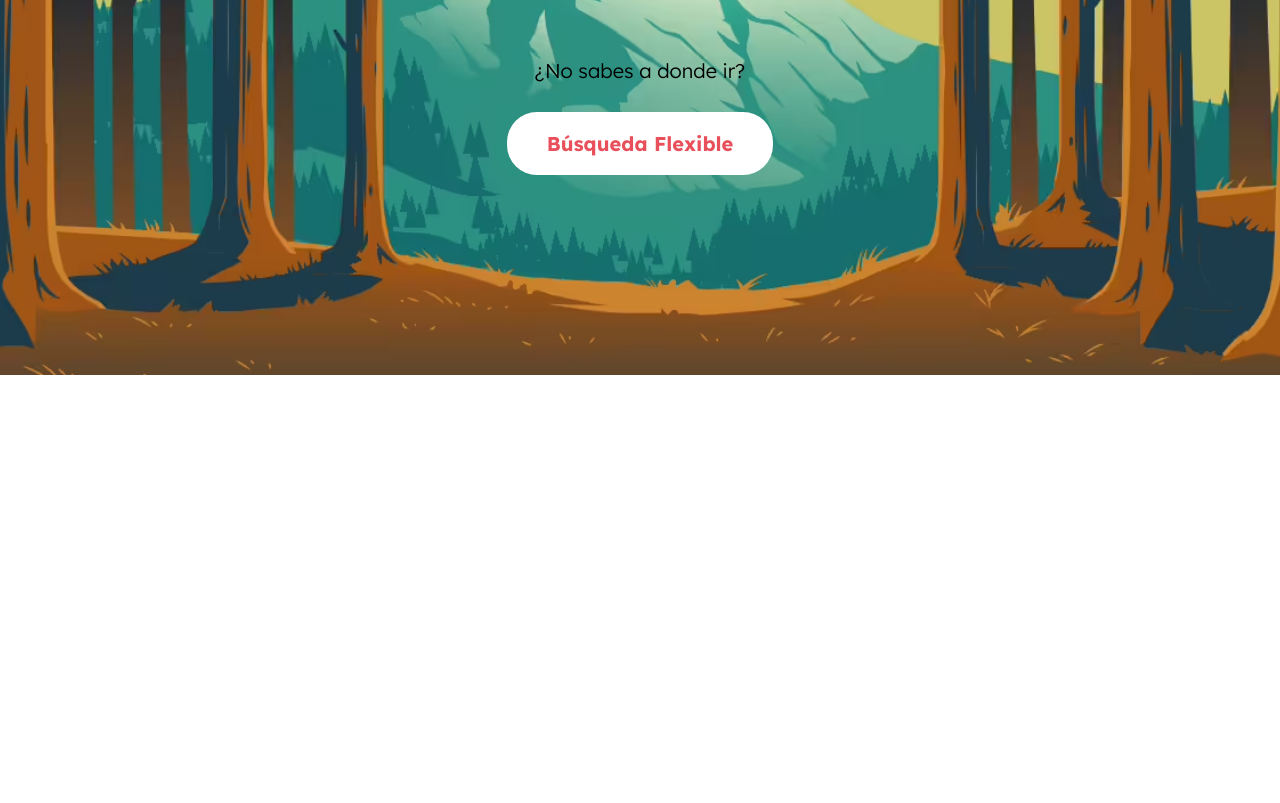
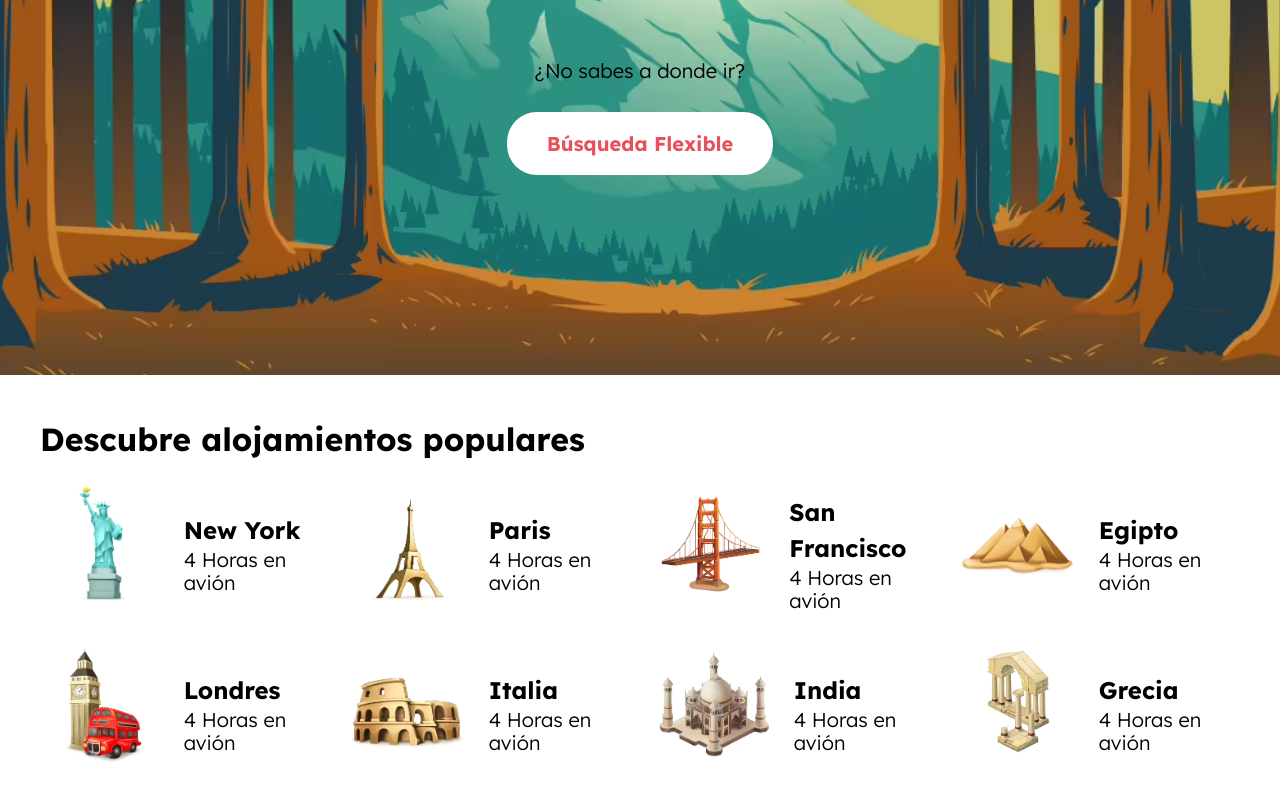
Before and after one commit to ManuelSA97/bnbcopy, a website: page index.html in a window 1280 px wide. Shown: the part 404-1207 px from the top of the page. Before the commit the page ends 800 px from the top, so only its background shows below. Drawn offline with Linux system fonts and the light colour scheme.

Commit message:
Finalizacion de la seccion destinos

```diff
--- a/index.html
+++ b/index.html
@@ -56,9 +56,92 @@
         <div class="header__busqueda contenedor">
             <p class="header__busqueda-label">¿No sabes a donde ir?</p>
             <a href="#" class="header__busqueda-boton">Búsqueda Flexible</a>
+        </div>
+    </header>
 
-        </div>
+    <section class="destinos contenedor seccion">
+        <h2 class="destinos__heading">Descubre alojamientos populares</h2>
+        <ul class="destinos__grid">
+            <li class="destino">
+                <div class="destino__imagen">
+                    <img src="/build/img/icono_destino_1.avif" alt="imagen destino">
+                </div>
+                <div class="destino__informacion">
+                    <h3 class="destino__nombre">New York</h3>
+                    <p class="destino__distancia">4 Horas en avión</p>
+                </div>
+            </li> <!--Fin destino-->
 
-    </header>
+            <li class="destino">
+                <div class="destino__imagen">
+                    <img src="/build/img/icono_destino_2.avif" alt="imagen destino">
+                </div>
+                <div class="destino__informacion">
+                    <h3 class="destino__nombre">Paris</h3>
+                    <p class="destino__distancia">4 Horas en avión</p>
+                </div>
+            </li> <!--Fin destino-->
+
+            <li class="destino">
+                <div class="destino__imagen">
+                    <img src="/build/img/icono_destino_3.avif" alt="imagen destino">
+                </div>
+                <div class="destino__informacion">
+                    <h3 class="destino__nombre">San Francisco</h3>
+                    <p class="destino__distancia">4 Horas en avión</p>
+                </div>
+            </li> <!--Fin destino-->
+
+            <li class="destino">
+                <div class="destino__imagen">
+                    <img src="/build/img/icono_destino_4.avif" alt="imagen destino">
+                </div>
+                <div class="destino__informacion">
+                    <h3 class="destino__nombre">Egipto</h3>
+                    <p class="destino__distancia">4 Horas en avión</p>
+                </div>
+            </li> <!--Fin destino-->
+
+            <li class="destino">
+                <div class="destino__imagen">
+                    <img src="/build/img/icono_destino_5.avif" alt="imagen destino">
+                </div>
+                <div class="destino__informacion">
+                    <h3 class="destino__nombre">Londres</h3>
+                    <p class="destino__distancia">4 Horas en avión</p>
+                </div>
+            </li> <!--Fin destino-->
+
+            <li class="destino">
+                <div class="destino__imagen">
+                    <img src="/build/img/icono_destino_6.avif" alt="imagen destino">
+                </div>
+                <div class="destino__informacion">
+                    <h3 class="destino__nombre">Italia</h3>
+                    <p class="destino__distancia">4 Horas en avión</p>
+                </div>
+            </li> <!--Fin destino-->
+
+            <li class="destino">
+                <div class="destino__imagen">
+                    <img src="/build/img/icono_destino_7.avif" alt="imagen destino">
+                </div>
+                <div class="destino__informacion">
+                    <h3 class="destino__nombre">India</h3>
+                    <p class="destino__distancia">4 Horas en avión</p>
+                </div>
+            </li> <!--Fin destino-->
+
+            <li class="destino">
+                <div class="destino__imagen">
+                    <img src="/build/img/icono_destino_8.avif" alt="imagen destino">
+                </div>
+                <div class="destino__informacion">
+                    <h3 class="destino__nombre">Grecia</h3>
+                    <p class="destino__distancia">4 Horas en avión</p>
+                </div>
+            </li> <!--Fin destino-->
+        </ul>
+    </section>
 </body>
 </html>
--- /dev/null
+++ b/src/scss/UI/contenido/_destinos.scss
@@ -0,0 +1,30 @@
+@use 'base/mixins' as m;
+@use 'base/variables' as v;
+
+.destinos{
+    &__grid{
+        @include m.grid(1, 2rem);
+        @include m.tablet {
+            @include m.grid(2, 2rem);
+        }
+        @include m.desktop {
+            @include m.grid(4, 2rem);
+        }
+    }
+}
+
+.destino{
+    display: flex;
+    justify-content: space-evenly;
+    align-items: center;
+    gap: 2rem;
+    &__imagen{
+        width: 14rem;
+        height: 14rem;
+    }
+
+    &__nombre,
+    &__distancia{
+        margin: 0;
+    }
+}
--- /dev/null
+++ b/src/scss/UI/contenido/_index.scss
@@ -0,0 +1 @@
+@forward 'destinos';
--- a/src/scss/app.scss
+++ b/src/scss/app.scss
@@ -1,2 +1,3 @@
 @use 'base';
 @use 'UI/header';
+@use 'UI/contenido';
--- a/src/scss/base/_tipografia.scss
+++ b/src/scss/base/_tipografia.scss
@@ -16,3 +16,7 @@ h3 {
 a {
     text-decoration: none;
 }
+
+[class$="__heading"]{
+    margin: 2rem 0;
+}
```
Also changed, not shown: build/css/app.css, 1 other file.
